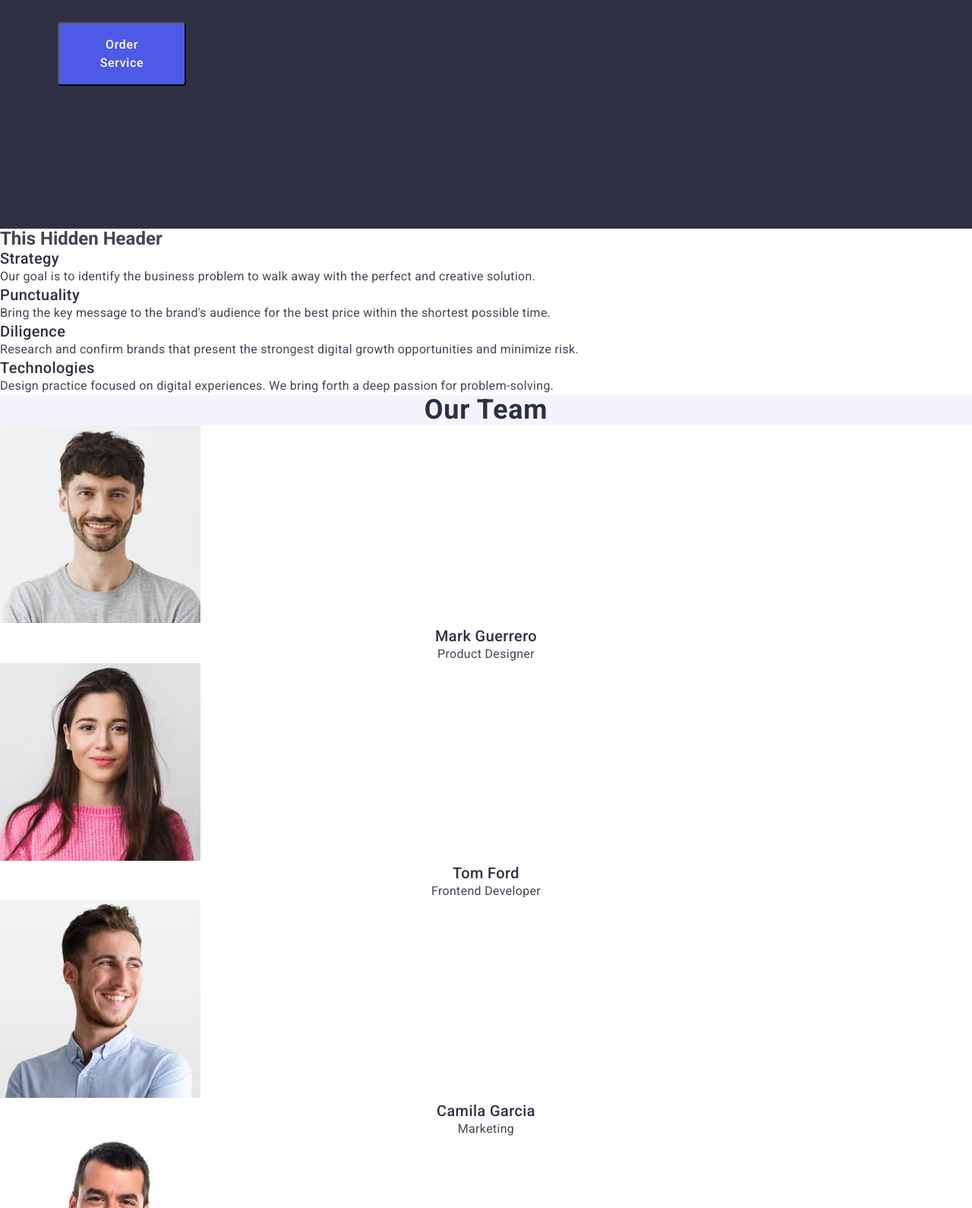
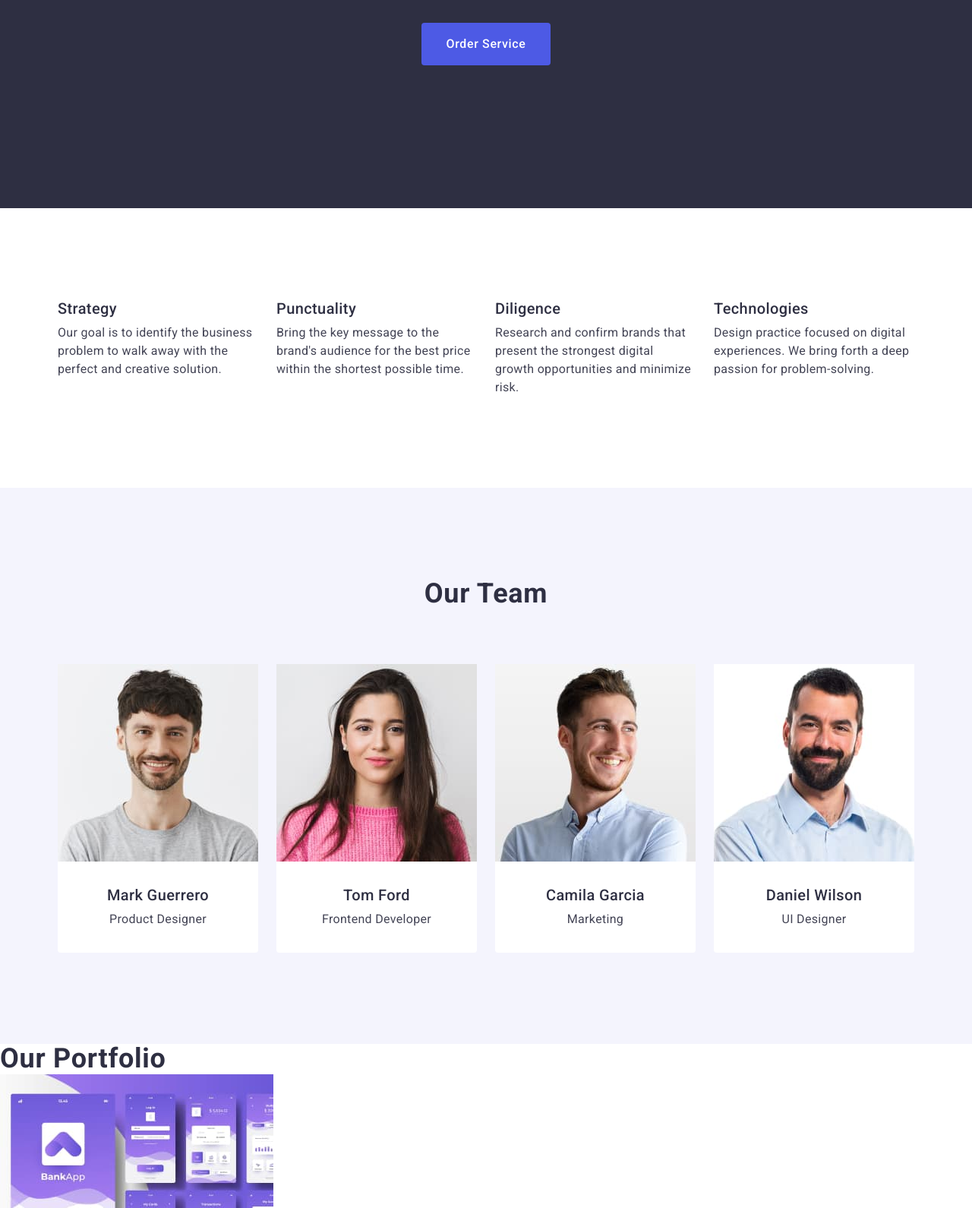
Before and after one commit to IhorDid/goit-markup-hw-03, a plain HTML site: page index.html in a window 1280 px wide. Shown: the part 399-1989 px from the top of the page at 76% size. Drawn offline with nearby package versions, Linux system fonts and the light colour scheme.

Commit message:
addet too

```diff
--- a/css/style.css
+++ b/css/style.css
@@ -16,6 +16,7 @@ body {
 a {
   text-decoration: none;
   color: currentColor;
+  display: block;
 }
 
 h1,
@@ -38,6 +39,13 @@ span {
   color: #2e2f42;
 }
 
+img {
+  display: block;
+}
+
+.header {
+  border-bottom: 1px solid #e7e9fc;
+}
 .container {
   max-width: 1158px;
   padding: 0 15px;
@@ -48,11 +56,11 @@ span {
   display: flex;
   align-items: center;
   justify-content: space-between;
-  padding: 24px 0;
 }
 
 .flex-nav {
   display: flex;
+  align-items: center;
   gap: 76px;
 }
 
@@ -66,6 +74,7 @@ span {
   font-weight: 500;
   line-height: 1.5;
   letter-spacing: 0.02em;
+  padding: 24px 0;
 }
 
 .nav-link:hover,
@@ -97,24 +106,29 @@ span {
   padding: 188px 0;
 }
 .main-title {
+  margin: 0 auto 48px;
+  max-width: 496px;
   color: #fff;
-  text-align: center;
   font-size: 56px;
   line-height: 1.07;
   letter-spacing: 0.02em;
-  width: 496px;
-  margin-bottom: 48px;
+  text-align: center;
 }
 
 .btn {
-  background: #4d5ae5;
+  padding: 16px 32px;
+  margin: 0 auto;
+  display: block;
+  min-width: 169px;
+  height: 56px;
   color: #fff;
   font-weight: 500;
   line-height: 1.5;
   letter-spacing: 0.04em;
-  width: 169px;
-  padding: 16px 32px;
+  background: #4d5ae5;
   border-radius: 4px;
+  border: none;
+  cursor: pointer;
 }
 
 .btn:hover,
@@ -123,7 +137,24 @@ span {
   cursor: pointer;
 }
 
+.visually-hidden {
+  position: absolute;
+  width: 1px;
+  height: 1px;
+  margin: -1px;
+  border: 0;
+  padding: 0;
+  white-space: nowrap;
+  clip-path: inset(100%);
+  clip: rect(0 0 0 0);
+  overflow: hidden;
+}
+
+.ability-section {
+  padding: 120px 0;
+}
 .ability {
+  margin-bottom: 8px;
   color: #2e2f42;
   font-size: 20px;
   font-weight: 500;
@@ -136,10 +167,21 @@ span {
   letter-spacing: 0.02em;
 }
 
+.ability-items {
+  display: flex;
+  gap: 24px;
+}
+
+.ability-item {
+  width: calc((100% - 3 * 24px) / 4);
+}
+
 .team {
+  padding: 120px 0;
   background-color: #f4f4fd;
 }
 .team-title {
+  margin-bottom: 72px;
   color: #2e2f42;
   text-align: center;
   font-size: 36px;
@@ -149,9 +191,12 @@ span {
 }
 
 .team-img {
+  width: calc((100% - 3 * 24px) / 4);
   background-color: #fff;
+  border-radius: 0px 0px 4px 4px;
 }
 .team-name {
+  margin-bottom: 8px;
   color: #2e2f42;
   text-align: center;
   font-size: 20px;
@@ -163,6 +208,15 @@ span {
   text-align: center;
   line-height: 1.5;
   letter-spacing: 0.02em;
+}
+
+.team-items {
+  display: flex;
+  gap: 24px;
+}
+
+.wrapper-team {
+  padding: 32px 0;
 }
 
 .portfolio-title {
--- a/index.html
+++ b/index.html
@@ -24,7 +24,7 @@
   </head>
 
   <body>
-    <header>
+    <header class="header">
       <div class="container header-container">
         <nav class="flex-nav">
           <a class="nav-logo" href="./index.html">Web<span>Studio</span></a>
@@ -64,31 +64,32 @@
         </div>
       </section>
 
-      <section>
-        <h2>This Hidden Header</h2>
-        <ul>
-          <li>
+      <section class="ability-section">
+        <div class="container">
+          <h2 class="visually-hidden">This Hidden Header</h2>
+          <ul class="ability-items">
+            <li class="ability-item">
               <h3 class="ability">Strategy</h3>
               <p class="ability-text">
-              Our goal is to identify the business problem to walk away with the
-              perfect and creative solution.
+                Our goal is to identify the business problem to walk away with
+                the perfect and creative solution.
               </p>
             </li>
-          <li>
+            <li class="ability-item">
               <h3 class="ability">Punctuality</h3>
               <p class="ability-text">
                 Bring the key message to the brand's audience for the best price
                 within the shortest possible time.
               </p>
             </li>
-          <li>
+            <li class="ability-item">
               <h3 class="ability">Diligence</h3>
               <p class="ability-text">
                 Research and confirm brands that present the strongest digital
                 growth opportunities and minimize risk.
               </p>
             </li>
-          <li>
+            <li class="ability-item">
               <h3 class="ability">Technologies</h3>
               <p class="ability-text">
                 Design practice focused on digital experiences. We bring forth a
@@ -96,32 +97,43 @@
               </p>
             </li>
           </ul>
+        </div>
       </section>
 
       <section class="team">
+        <div class="container">
           <h2 class="team-title">Our Team</h2>
-        <ul>
+          <ul class="team-items">
             <li class="team-img">
               <img src="./images/img-1.jpg" alt="Mark Guerrero" width="264" />
+              <div class="wrapper-team">
                 <h3 class="team-name">Mark Guerrero</h3>
                 <p class="team-text">Product Designer</p>
+              </div>
             </li>
             <li class="team-img">
               <img src="./images/img-2.jpg" alt="Tom Ford" width="264" />
+              <div class="wrapper-team">
                 <h3 class="team-name">Tom Ford</h3>
                 <p class="team-text">Frontend Developer</p>
+              </div>
             </li>
             <li class="team-img">
               <img src="./images/img-3.jpg" alt="Camila Garcia" width="264" />
+              <div class="wrapper-team">
                 <h3 class="team-name">Camila Garcia</h3>
                 <p class="team-text">Marketing</p>
+              </div>
             </li>
             <li class="team-img">
               <img src="./images/img-4.jpg" alt="Daniel Wilson" width="264" />
+              <div class="wrapper-team">
                 <h3 class="team-name">Daniel Wilson</h3>
                 <p class="team-text">UI Designer</p>
+              </div>
             </li>
           </ul>
+        </div>
       </section>
 
       <section>
```
Lines whose indentation alone changed are shown as unchanged.
